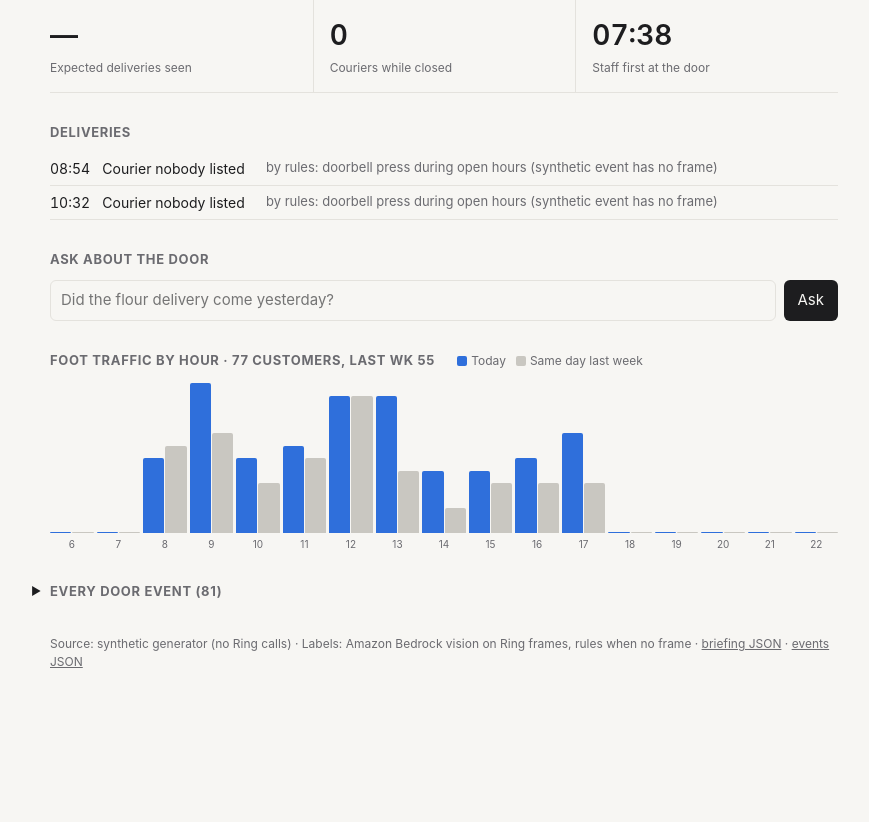
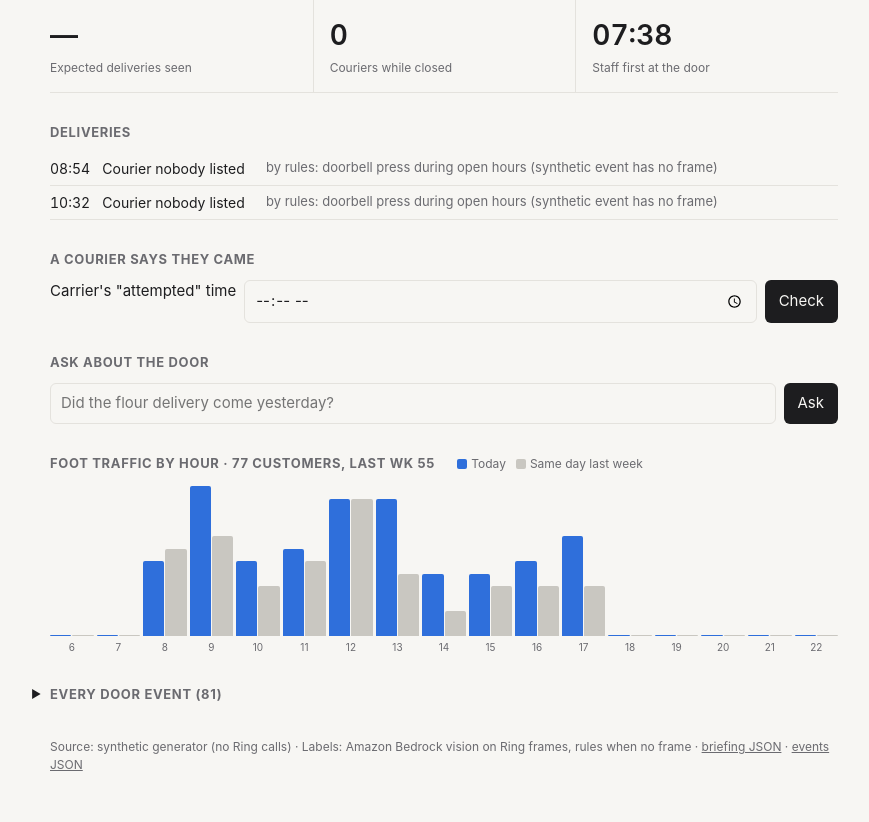
Before and after one commit to danielAsaboro/shopfront, a FastAPI app: page / in a window 1280 px wide. Shown: the part 332-1154 px from the top of the page, without its empty margins (196-1065 px from the left). Before the commit the page ends 1000 px from the top, so only its background shows below. Run offline with FastAPI, Linux system fonts and the light colour scheme.

Commit message:
Dashboard: check a carrier's attempted-delivery time against the door without needing the agent
Co-Authored-By: Claude Opus 5.5 (1M context) <noreply@anthropic.com>
Claude-Session: https://claude.ai/code/session_018x2mByuYcd9T2vhaveEGQ1

```diff
--- a/app/main.py
+++ b/app/main.py
@@ -107,8 +107,14 @@ def ring_error(request: Request, exc: RingError):
 
 
 @app.get("/", response_class=HTMLResponse)
-def dashboard(request: Request, date: str | None = Query(None)):
+def dashboard(request: Request, date: str | None = Query(None), attempt: str | None = Query(None)):
     day = _parse_day(date)
+    checked = None
+    if attempt:
+        try:
+            checked = _check_attempt(datetime.combine(day, datetime.strptime(attempt, "%H:%M").time()))
+        except ValueError:
+            raise HTTPException(400, "attempt must be HH:MM")
     b = _briefing(day)
     peak = max(b.hourly_customers + b.hourly_customers_last_week) or 1
     ring = source.get()
@@ -120,7 +126,7 @@ def dashboard(request: Request, date: str | None = Query(None)):
     return templates.TemplateResponse(request, "dashboard.html", {
         "b": b, "peak": peak, "device": getattr(ring, "_device_id", "") or "",
         "request_id": getattr(ring, "last_request_id", None), "r": r, "status_text": STATUS_TEXT,
-        "money": _week_money(day), "profile": profile.get(), "frames": frames,
+        "money": _week_money(day), "profile": profile.get(), "frames": frames, "attempt": checked,
         "can_ask": classifier.name == "bedrock" or _aws_creds_available(settings.aws_region)})
 
 
--- a/app/templates/dashboard.html
+++ b/app/templates/dashboard.html
@@ -57,6 +57,19 @@
     {% else %}
     <p class="proof" style="margin-top:6px">No couriers seen and none expected. <a href="/setup#deliveries">List what you're expecting</a> and Shopfront will check each one off as the doorbell sees it.</p>
     {% endif %}
+  </section>
+
+  <section class="block" aria-labelledby="atth">
+    <h2 id="atth">A courier says they came</h2>
+    <form method="get" action="/#atth" class="row-ask">
+      <input type="hidden" name="date" value="{{ b.date }}">
+      <label for="attempt" class="why">Carrier's "attempted" time</label>
+      <input type="time" name="attempt" id="attempt" value="{{ attempt.attempt[-5:] if attempt else '' }}" required>
+      <button type="submit">Check</button>
+    </form>
+    {% if attempt %}<p class="{{ 'warn' if attempt.outcome == 'nothing_recorded' else '' }}" role="status" style="margin-top:8px">{{ attempt.text }}</p>
+    {% if attempt.visit and attempt.visit.frame_url %}<p class="thumb"><a href="{{ attempt.visit.frame_url }}"><img src="{{ attempt.visit.frame_url }}" alt="Ring frame at {{ attempt.visit.time }}"></a></p>{% endif %}
+    {% if attempt.visit %}<p class="why">by {{ attempt.visit.labelled_by }}: {{ attempt.visit.reason }}{% if attempt.visit.bedrock_request_id %} · Bedrock RequestId {{ attempt.visit.bedrock_request_id }}{% endif %}</p>{% endif %}{% endif %}
   </section>
 
   <section class="block ask" aria-labelledby="askh">
```
Also changed, not shown: tests/test_reconcile.py (+9 -0 lines).
